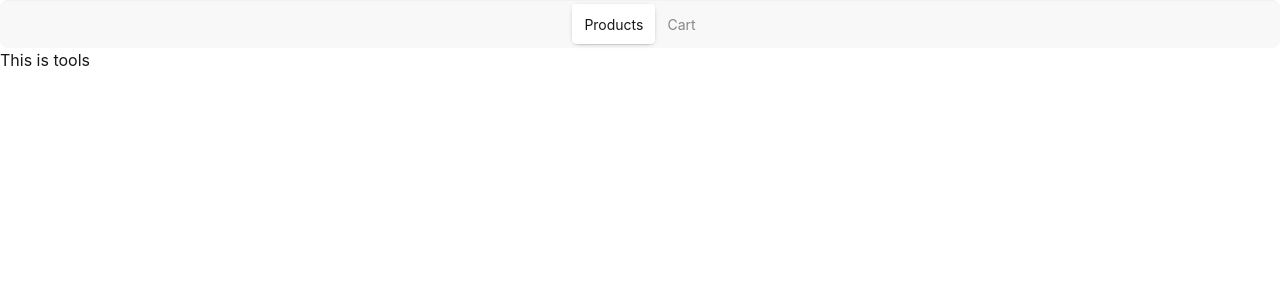
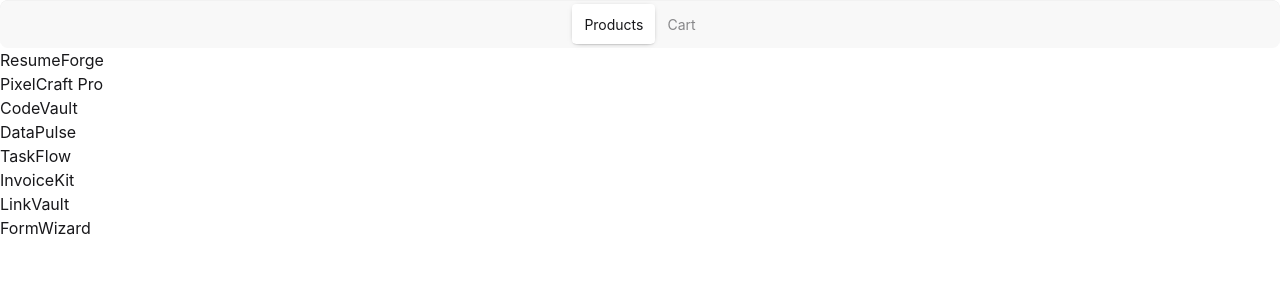
Before and after one commit to pritam-b-dev/DigiTools, a React (Vite) app: page / in a window 1280 px wide. Shown: the top 300 px of the page. Built offline with nearby package versions, Linux system fonts and the light colour scheme.

Commit message:
getting data successfully

```diff
--- a/src/App.jsx
+++ b/src/App.jsx
@@ -1,5 +1,5 @@
 import "./App.css";
-import Tools from "./Components/Tools";
+import Product from "./Components/Product";
 import Cart from "./Components/Cart";
 import { useState } from "react";
 
@@ -33,7 +33,7 @@ function App() {
       </div>
 
       {activeTab === "product" && (
-        <Tools productsPromise={productsPromise}></Tools>
+        <Product productsPromise={productsPromise}></Product>
       )}
       {activeTab === "cart" && <Cart></Cart>}
     </>
--- /dev/null
+++ b/src/Components/Product.jsx
@@ -0,0 +1,18 @@
+import React, { use } from "react";
+import ProductCard from "./ProductCard";
+
+const Product = ({ productsPromise }) => {
+  const productsArray = use(productsPromise);
+
+  return (
+    <>
+      <div>
+        {productsArray.map((product) => (
+          <ProductCard key={product.id} product={product}></ProductCard>
+        ))}
+      </div>
+    </>
+  );
+};
+
+export default Product;
--- /dev/null
+++ b/src/Components/ProductCard.jsx
@@ -0,0 +1,7 @@
+import React from "react";
+
+const ProductCard = ({ product }) => {
+  return <div>{product.name}</div>;
+};
+
+export default ProductCard;
--- a/src/Components/Tools.jsx
+++ /dev/null
@@ -1,11 +0,0 @@
-import React from "react";
-
-const Tools = () => {
-  return (
-    <>
-      <div>This is tools</div>
-    </>
-  );
-};
-
-export default Tools;
```
